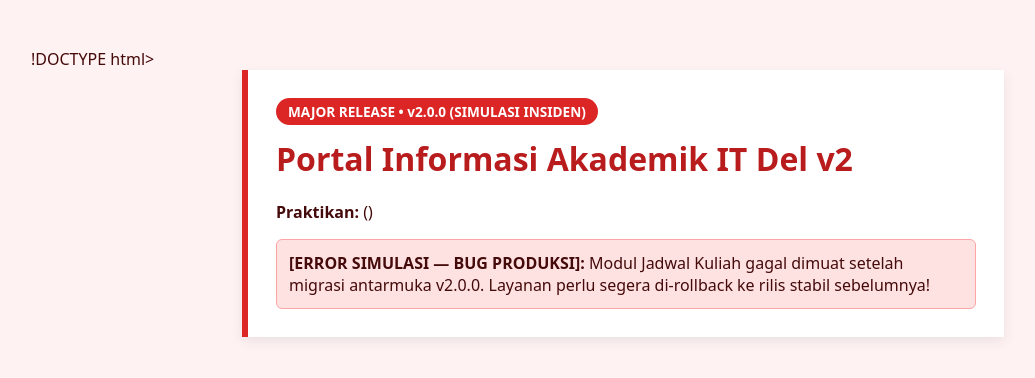
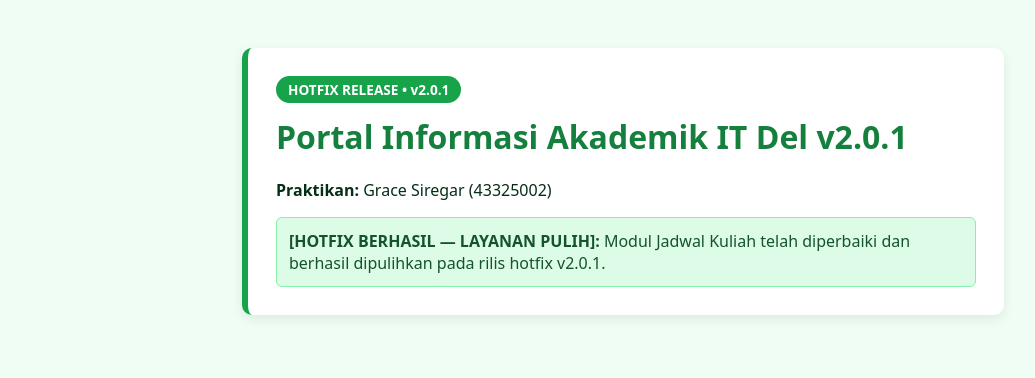
Before and after one commit to gracesiregar1010-lang/virkom-portal-del, a plain HTML site: page src/index.html in a window 1280 px wide. Shown: the whole page, without its empty margins (17-1052 px from the left). Drawn offline with Linux system fonts and the light colour scheme.

Commit message:
fix: pulihkan modul jadwal kuliah pada rilis hotfix v2.0.1

```diff
--- a/src/index.html
+++ b/src/index.html
@@ -1,30 +1,24 @@
-!DOCTYPE html>
+<!DOCTYPE html>
 <html lang="id">
 <head>
   <meta charset="UTF-8">
   <meta name="viewport" content="width=device-width, initial-scale=1.0">
- <title>Portal Akademik IT Del — v2.0.0</title>
+  <title>Portal Akademik IT Del — v2.0.1</title>
   <style>
- body { font-family: system-ui, sans-serif; background: #fef2f2; color: #450a0a; padding:
-40px; }
- .card { background: #ffffff; max-width: 700px; margin: auto; padding: 28px; borderradius: 10px;
- border-left: 6px solid #dc2626; box-shadow: 0 4px 12px rgba(0,0,0,0.08); }
- .badge { display: inline-block; background: #dc2626; color: #fff; padding: 4px 12px;
- border-radius: 999px; font-size: 0.85rem; font-weight: 600; }
- h1 { margin-top: 12px; color: #b91c1c; }
- .alert { background: #fee2e2; border: 1px solid #fca5a5; padding: 12px; border-radius:
-6px; margin-top: 14px; }
+    body { font-family: system-ui, sans-serif; background: #f0fdf4; color: #052e16; padding: 40px; }
+    .card { background: #ffffff; max-width: 700px; margin: auto; padding: 28px; border-radius: 10px; border-left: 6px solid #16a34a; box-shadow: 0 4px 12px rgba(0,0,0,0.08); }
+    .badge { display: inline-block; background: #16a34a; color: #fff; padding: 4px 12px; border-radius: 999px; font-size: 0.85rem; font-weight: 600; }
+    h1 { margin-top: 12px; color: #15803d; }
+    .status-ok { background: #dcfce7; border: 1px solid #86efac; color: #14532d; padding: 12px; border-radius: 6px; margin-top: 14px; }
   </style>
 </head>
 <body>
   <div class="card">
- <span class="badge">MAJOR RELEASE • v2.0.0 (SIMULASI INSIDEN)</span>
- <h1>Portal Informasi Akademik IT Del v2</h1>
- <p><strong>Praktikan:</strong> <NAMA_ANDA> (<NIM_ANDA>)</p>
- <div class="alert">
- <strong>[ERROR SIMULASI — BUG PRODUKSI]:</strong> Modul Jadwal Kuliah gagal dimuat
-setelah migrasi antarmuka v2.0.0. Layanan perlu segera di-rollback ke rilis stabil
-sebelumnya!
+    <span class="badge">HOTFIX RELEASE • v2.0.1</span>
+    <h1>Portal Informasi Akademik IT Del v2.0.1</h1>
+    <p><strong>Praktikan:</strong> Grace Siregar (43325002)</p>
+    <div class="status-ok">
+      <strong>[HOTFIX BERHASIL — LAYANAN PULIH]:</strong> Modul Jadwal Kuliah telah diperbaiki dan berhasil dipulihkan pada rilis hotfix v2.0.1.
     </div>
   </div>
 </body>
```
Also changed, not shown: 1 other file. Lines whose indentation alone changed are shown as unchanged.
